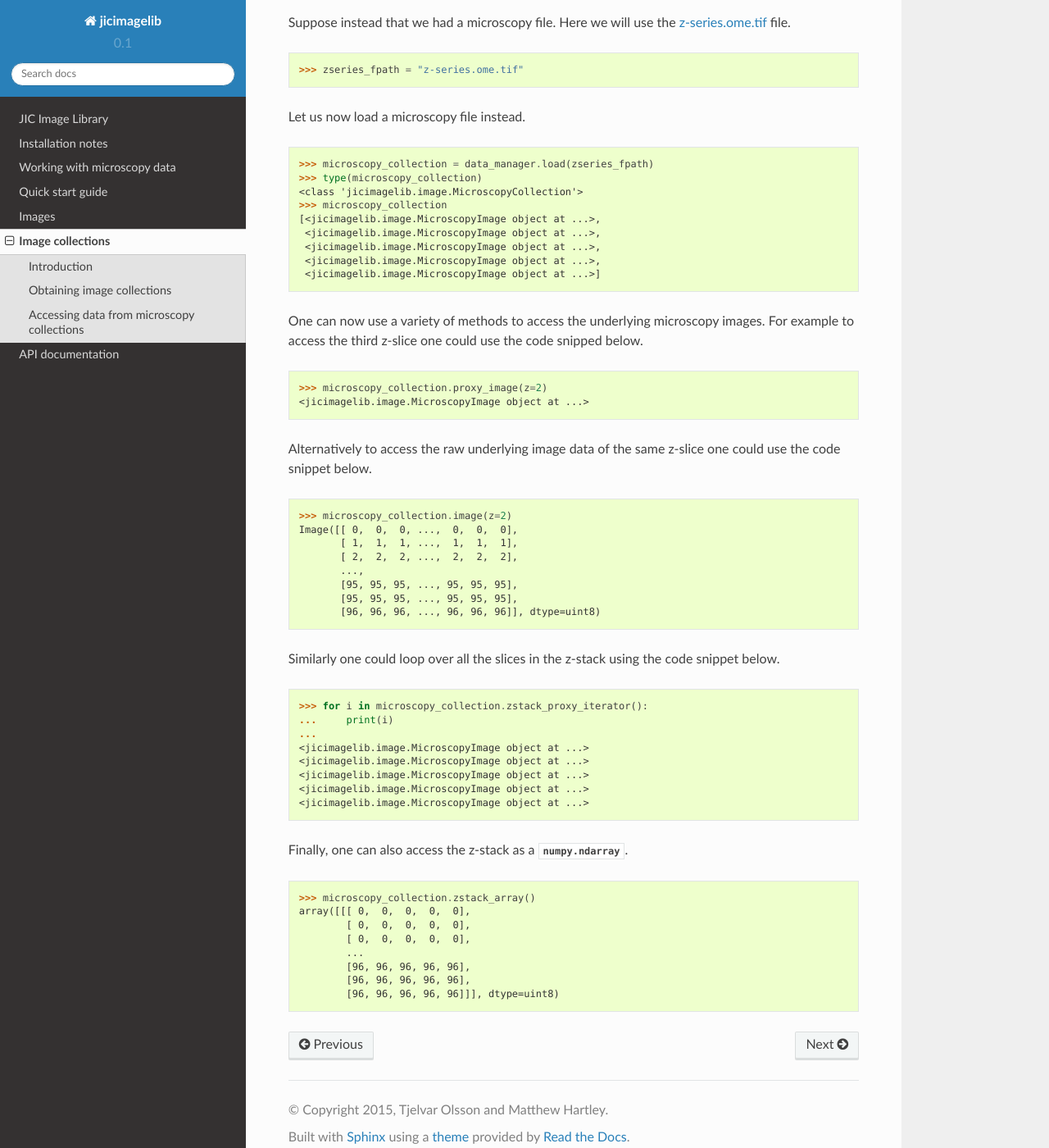
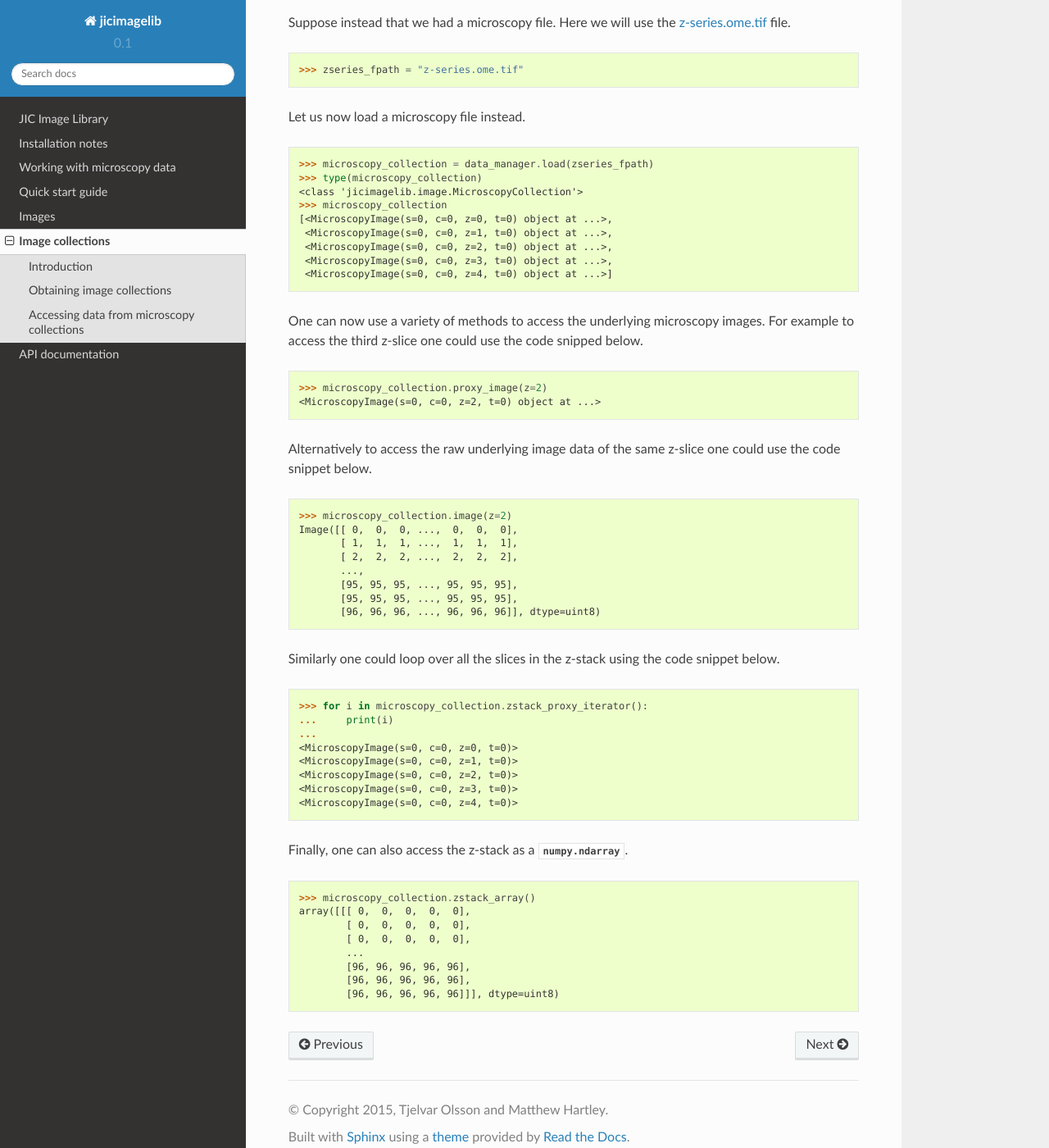
Before and after one commit to JIC-CSB/jicbioimage.core, a Sphinx documentation site: the page built from docs/source/image_collections.rst, in a window 1280 px wide and 1400 px high, scrolled down 1466 px. Shown: the whole window at 82% size. Built offline with Sphinx 7.4.7 and the Read the Docs theme 2.0.0, drawn with Linux system fonts in a browser that asks for light colours.

Commit message:
Improved MicroscopyImage repr and str representations.

```diff
--- a/docs/source/image_collections.rst
+++ b/docs/source/image_collections.rst
@@ -106,11 +106,12 @@
     >>> type(microscopy_collection)
     <class 'jicimagelib.image.MicroscopyCollection'>
     >>> microscopy_collection  # doctest: +ELLIPSIS, +NORMALIZE_WHITESPACE
-    [<jicimagelib.image.MicroscopyImage object at ...>,
-     <jicimagelib.image.MicroscopyImage object at ...>,
-     <jicimagelib.image.MicroscopyImage object at ...>,
-     <jicimagelib.image.MicroscopyImage object at ...>,
-     <jicimagelib.image.MicroscopyImage object at ...>]
+    [<MicroscopyImage(s=0, c=0, z=0, t=0) object at ...>,
+     <MicroscopyImage(s=0, c=0, z=1, t=0) object at ...>,
+     <MicroscopyImage(s=0, c=0, z=2, t=0) object at ...>,
+     <MicroscopyImage(s=0, c=0, z=3, t=0) object at ...>,
+     <MicroscopyImage(s=0, c=0, z=4, t=0) object at ...>]
+
 
 One can now use a variety of methods to access the underlying microscopy
 images. For example to access the third z-slice one could use the code snipped
@@ -119,7 +120,7 @@
 .. code-block:: python
 
     >>> microscopy_collection.proxy_image(z=2)  # doctest: +ELLIPSIS
-    <jicimagelib.image.MicroscopyImage object at ...>
+    <MicroscopyImage(s=0, c=0, z=2, t=0) object at ...>
 
 Alternatively to access the raw underlying image data of the same z-slice one
 could use the code snippet below.
@@ -143,11 +144,12 @@
     >>> for i in microscopy_collection.zstack_proxy_iterator():  # doctest: +ELLIPSIS
     ...     print(i)
     ...
-    <jicimagelib.image.MicroscopyImage object at ...>
-    <jicimagelib.image.MicroscopyImage object at ...>
-    <jicimagelib.image.MicroscopyImage object at ...>
-    <jicimagelib.image.MicroscopyImage object at ...>
-    <jicimagelib.image.MicroscopyImage object at ...>
+    <MicroscopyImage(s=0, c=0, z=0, t=0)>
+    <MicroscopyImage(s=0, c=0, z=1, t=0)>
+    <MicroscopyImage(s=0, c=0, z=2, t=0)>
+    <MicroscopyImage(s=0, c=0, z=3, t=0)>
+    <MicroscopyImage(s=0, c=0, z=4, t=0)>
+
 
 Finally, one can also access the z-stack as a :class:`numpy.ndarray`.
 
```
Also changed, not shown: docs/source/quickstart.rst (+4 -4 lines), 2 other files.
